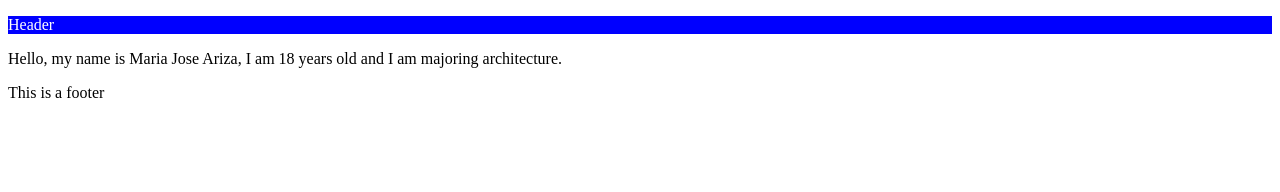
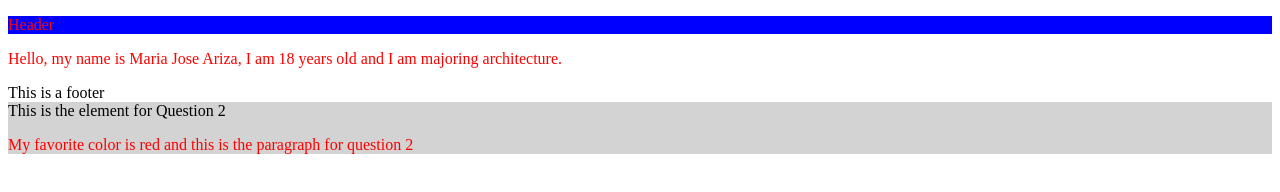
Before and after one commit to majoarizalopez/LAB4, a plain HTML site: page INDEX.HTML in a window 1280 px wide. Drawn offline with Linux system fonts and the light colour scheme.

Commit message:
Question 3

```diff
--- a/INDEX.HTML
+++ b/INDEX.HTML
@@ -17,5 +17,17 @@
 
 
     <!-- Question 2-->
+
+    <div class="container">
+This is the element for Question 2
+
+<p> My favorite color is red and this is the paragraph for question 2</p>
+
+    </div>
+
+
+
+
+
 </body>
 </html>
--- a/STYLES.CSS
+++ b/STYLES.CSS
@@ -1,4 +1,15 @@
 header{
     background-color: blue;
-    color: white;
+    color: #ffff;
 }
+
+.container{
+
+    background-color: lightgray;
+    color: black;
+
+}
+
+p{
+    color: red;
+}
```
